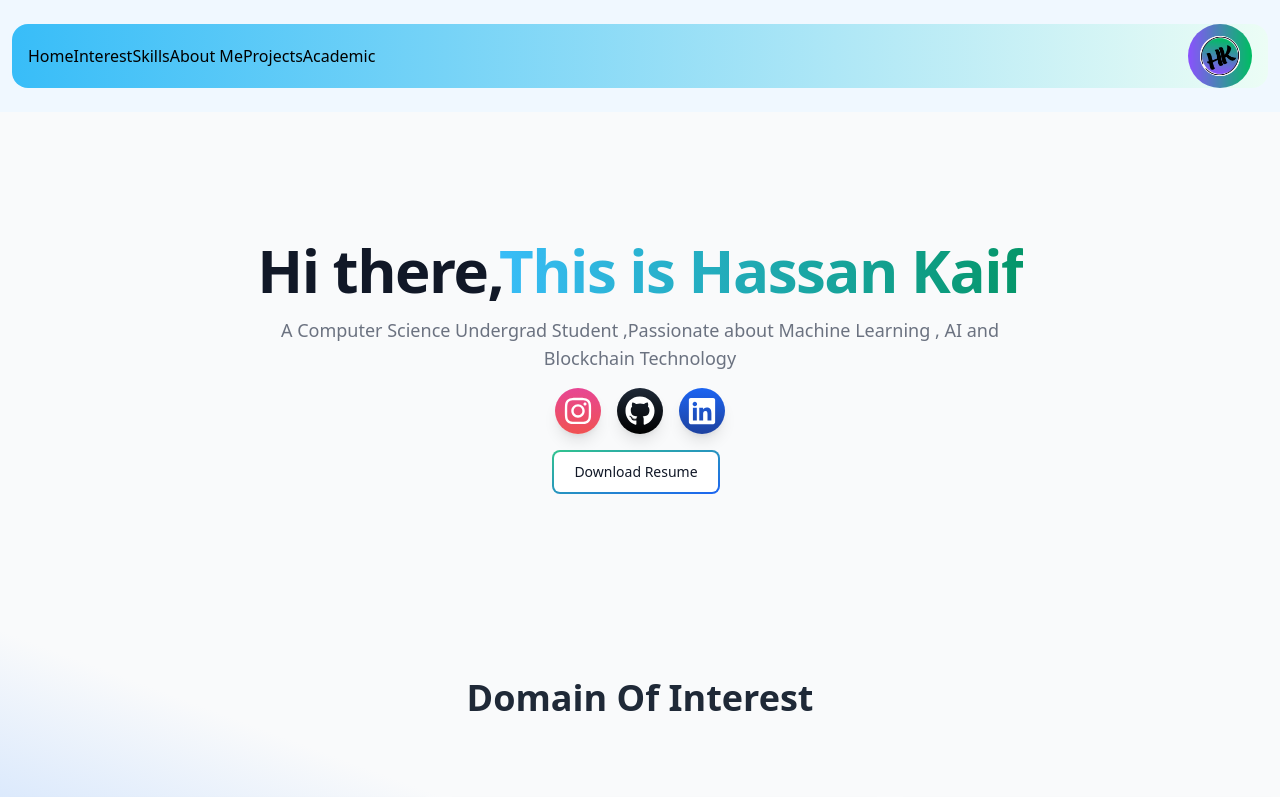
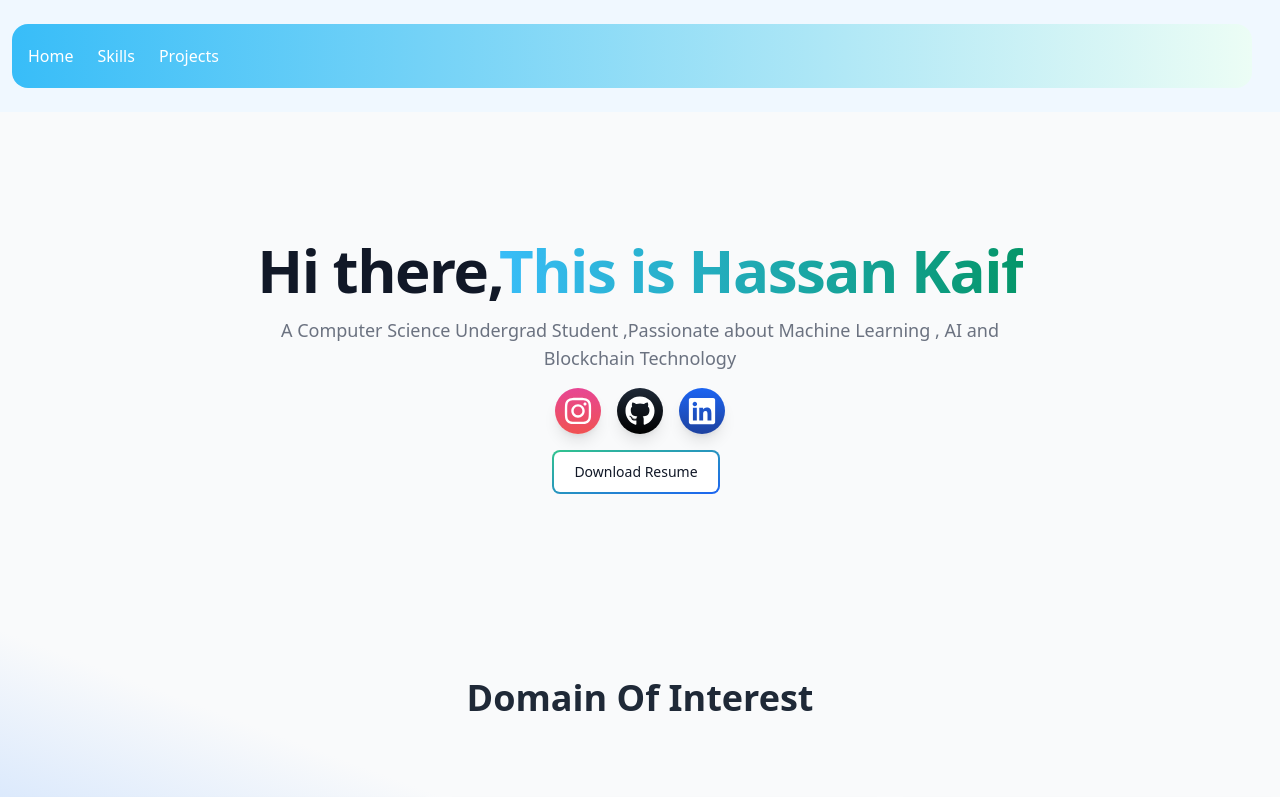
Before and after one commit to Hassankaif/Portfolio, a React (Vite) app: page / in a window 1280 px wide. Shown: the top 797 px of the page. Built offline with nearby package versions, Linux system fonts and the light colour scheme.

Commit message:
complete

```diff
--- a/package.json
+++ b/package.json
@@ -15,7 +15,8 @@
     "react": "^18.3.1",
     "react-dom": "^18.3.1",
     "react-icons": "^5.4.0",
-    "react-router-dom": "^7.0.2"
+    "react-router-dom": "^7.0.2",
+    "react-scroll": "^1.9.0"
   },
   "devDependencies": {
     "@eslint/js": "^9.15.0",
--- a/src/components/AboutMe.jsx
+++ b/src/components/AboutMe.jsx
@@ -5,6 +5,7 @@ import { Aboutdata } from '../utils/database';
 const AboutMe = () => {
     const data=Aboutdata;
   return (
+  <section id='about-me-section'>
     <div className="flex flex-col md:flex-row items-center md:items-start justify-center p-6 md:p-12 gap-8 bg-gradient-to-br from-blue-300 via-gray-50 to-red-200">
       {/* Image */}
       <div className="w-48 h-48 md:w-64 md:h-64 rounded-full overflow-hidden border-4 border-blue-500">
@@ -27,6 +28,7 @@ const AboutMe = () => {
         </p>
       </div>
     </div>
+  </section>
   );
 };
 
--- a/src/components/Academics.jsx
+++ b/src/components/Academics.jsx
@@ -40,6 +40,7 @@ const Academics = () => {
     }, [hsc, sslc, cgpa]);
 
     return <>
+    <section id='academics-section'>
         <div className='bg-gradient-to-tr from-emerald-300 via-gray-50 to-red-200'>
             <div className="flex flex-col md:flex-row items-center md:items-start justify-center p-6 md:p-12 gap-8">
                 <h1 className="max-w-xl text-center md:text-justify text-3xl md:text-4xl font-bold text-gray-800">
@@ -86,6 +87,7 @@ const Academics = () => {
                 </div>
             </div>
         </div>
+    </section>
     </>
 };
 
--- a/src/components/Footer.jsx
+++ b/src/components/Footer.jsx
@@ -28,12 +28,12 @@ const Footer = () => {
         <div className="flex flex-col">
           <h3 className="text-2xl font-semibold mb-4">Quick Links</h3>
           <ul>
-            <li><a href="#home" className="text-lg hover:text-blue-500">Home</a></li>
-            <li><a href="#interest" className="text-lg hover:text-blue-500">Interest</a></li>
-            <li><a href="#skill" className="text-lg hover:text-blue-500">Skill</a></li>
-            <li><a href="#about-me" className="text-lg hover:text-blue-500">About Me</a></li>
-            <li><a href="#project" className="text-lg hover:text-blue-500">Project</a></li>
-            <li><a href="#academic" className="text-lg hover:text-blue-500">Academic</a></li>
+            <li><a href="#home-section" className="text-lg hover:text-blue-500">Home</a></li>
+            <li><a href="#domain-section" className="text-lg hover:text-blue-500">Interest</a></li>
+            <li><a href="#skill-section" className="text-lg hover:text-blue-500">Skill</a></li>
+            <li><a href="#about-me-section" className="text-lg hover:text-blue-500">About Me</a></li>
+            <li><a href="#project-section" className="text-lg hover:text-blue-500">Project</a></li>
+            <li><a href="#academic-section" className="text-lg hover:text-blue-500">Academic</a></li>
           </ul>
         </div>
 
--- a/src/components/HomeContent.jsx
+++ b/src/components/HomeContent.jsx
@@ -4,9 +4,7 @@ import SocialIcons from "../components/icons"
 const HomeContent = () => {
   return (
     <>
-      {/* <div className='bg-black h-80 w-9/12 flex justify-center items-center '>
-      </div> */}
-      <section class="bg-gray-50 dark:bg-gray-900">
+      <section class="bg-gray-50 dark:bg-gray-900" id='home-section'>
         <div class="max-w-screen-xl px-4 py-16 mx-auto text-center lg:py-32 lg:px-12">
           <h1 class="text-4xl font-extrabold tracking-tight leading-none text-gray-900 dark:text-white md:text-5xl lg:text-6xl">
             Hi there,<span class="text-transparent bg-clip-text bg-gradient-to-r to-emerald-600 from-sky-400" >This is  Hassan Kaif</span>
--- a/src/components/Navbar.jsx
+++ b/src/components/Navbar.jsx
@@ -1,43 +1,79 @@
-import React from 'react'
+import React from 'react';
 import { AiOutlineClose } from "react-icons/ai";
 import { useState } from 'react';
-import NavLogo from '../assets/icons/navlogo.png'
-import logo from '../assets/icons//logo4.png'
+import NavLogo from '../assets/icons/navlogo.png';
+import logo from '../assets/icons/logo4.png';
 
-export const Navbar = () => {
+const Navbar = () => {
+  const [nav, setNav] = useState(false);
 
-    const [nav,setnav]=useState(false);
-
-    const handlenav=()=>{
-        setnav(!nav);
-    };
+  const handleNav = () => {
+    setNav(!nav);
+  };
 
   return (
-    <div className=' flex justify-between items-center h-16 max-w-{1240px} mx-auto px-4 text-black bg-gradient-to-r to-emerald-50 from-sky-400 m-6 ml-3 mr-3 rounded-2xl  '>
-            <ul className='hidden md:flex'>
-                <li><a href="#home" className="hover:text-blue-500">Home</a></li>
-                <li><a href="#interest" className="hover:text-blue-500">Interest</a></li>
-                <li><a href="#skill" className="hover:text-blue-500">Skills</a></li>
-                <li><a href="#about-me" className="hover:text-blue-500">About Me</a></li>
-                <li><a href="#project" className="hover:text-blue-500">Projects</a></li>
-                <li><a href="#academic" className="hover:text-blue-500">Academic</a></li>
-            </ul>
+    <div className="flex justify-between items-center h-16 max-w-[1240px] mx-auto px-4 text-black bg-gradient-to-r to-emerald-50 from-sky-400 m-6 ml-3 mr-3 rounded-2xl">
+      {/* Desktop Menu */}
+      <ul className="hidden md:flex space-x-6 text-white">
+        <li>
+          <a href="#home-section" className="hover:text-blue-500">
+            Home
+          </a>
+        </li>
+        <li>
+          <a href="#skills-section" className="hover:text-blue-500">
+            Skills
+          </a>
+        </li>
+        <li>
+          <a href="#projects-section" className="hover:text-blue-500">
+            Projects
+          </a>
+        </li>
+      </ul>
 
-            <div onClick={handlenav} className=''>
-                {nav ? <AiOutlineClose size={30}/> :<img class="rounded-full w-16 h-16 " src={NavLogo} alt="logo img" />}
-            </div>
+      {/* Mobile Menu Icon */}
+      <div onClick={handleNav} className="cursor-pointer md:hidden">
+        {nav ? <AiOutlineClose size={30} /> : <img className="rounded-full w-16 h-16" src={NavLogo} alt="logo img" />}
+      </div>
 
-            <ul className={nav ? 'fixed left-0 top-0 w-[20%] h-full border-r border-r-gray-200 bg-gradient-to-r to-emerald-50 from-sky-100 ease-in-out duration-500 p-4' : 'ease-in-out duration-500 fixed left-[-100%]'}>
-                <img class="rounded-lg w-full h-16 mix-blend-multiply " src={logo} alt="logo img" />
-                    <li className='p-4 border-b border-gray-400'>Home</li>
-                    <li className='p-4 border-b border-gray-400'>About_Me</li>
-                    <li className='p-4 border-b border-gray-400' >Project</li>
-                    <li className='p-4 border-b border-gray-400'>Skill</li>
-                    <li className='p-4 border-b border-gray-400'>Academic</li>
-            </ul>
-        </div>
-
-  )
-}
+      {/* Mobile Menu */}
+      <ul
+        className={
+          nav
+            ? 'fixed left-0 top-0 w-[60%] h-full border-r border-gray-200 bg-gradient-to-r to-emerald-50 from-sky-100 ease-in-out duration-500 p-4'
+            : 'fixed left-[-100%] top-0 ease-in-out duration-500'
+        }
+      >
+        <img className="rounded-lg w-full h-16 mix-blend-multiply" src={logo} alt="logo img" />
+        <li className="p-4 border-b border-gray-400">
+          <a href="#home-section" onClick={handleNav}>
+            Home
+          </a>
+        </li>
+        <li className="p-4 border-b border-gray-400">
+          <a href="#about-me-section" onClick={handleNav}>
+            About Me
+          </a>
+        </li>
+        <li className="p-4 border-b border-gray-400">
+          <a href="#project-section" onClick={handleNav}>
+            Projects
+          </a>
+        </li>
+        <li className="p-4 border-b border-gray-400">
+          <a href="#skill-section" onClick={handleNav}>
+            Skills
+          </a>
+        </li>
+        <li className="p-4 border-b border-gray-400">
+          <a href="#academic-section" onClick={handleNav}>
+            Academic
+          </a>
+        </li>
+      </ul>
+    </div>
+  );
+};
 
 export default Navbar;
--- a/src/components/Projects.jsx
+++ b/src/components/Projects.jsx
@@ -6,6 +6,7 @@ const Projects = () => {
 
 
     return (
+        <section id="projects-section">
             <div className="grid grid-cols-1 sm:grid-cols-2 md:grid-cols-3 gap-6 p-8 bg-gradient-to-tr from-amber-400 via-white to-purple-500">
             {Projectdata.map((project) => (
                 <Card
@@ -18,6 +19,7 @@ const Projects = () => {
                 />
             ))}
             </div>
+        </section>
 );
     };
 
--- a/src/components/Skills.jsx
+++ b/src/components/Skills.jsx
@@ -33,6 +33,7 @@ const techIcons = [
 
 const Skills = () => {
   return <>
+    <section id='skills-section'>
         <div className='bg-gradient-to-br from-emerald-300 via-white to-purple-500 pt-12'>
             <div className="flex flex-col md:flex-row items-center md:items-start justify-center p-6 md:p-12 gap-8 ">
                 <h1 className="max-w-2xl text-center md:text-justify text-3xl md:text-4xl font-bold text-gray-800">
@@ -59,7 +60,7 @@ const Skills = () => {
             ))}
             </div>
         </div>
-
+    </section>
     </>
 }
 
--- a/src/components/TechStack.jsx
+++ b/src/components/TechStack.jsx
@@ -4,6 +4,7 @@ import { Domaindata } from '../utils/database'
 const DomainofInterest = () => {
 
   return <>
+    <section id='domain-section'> </section>
         <div className='bg-gradient-to-tr from-blue-300 via-gray-50 to-gray-50'>
             {/* heading */}
             <div className="flex flex-col md:flex-row items-center md:items-start justify-center p-6 md:p-12 gap-8 ">
```
Also changed, not shown: src/App.css (line endings or trailing spaces), 1 other file (tests, documents, lock files or other folders). Lines whose indentation alone changed are shown as unchanged.
